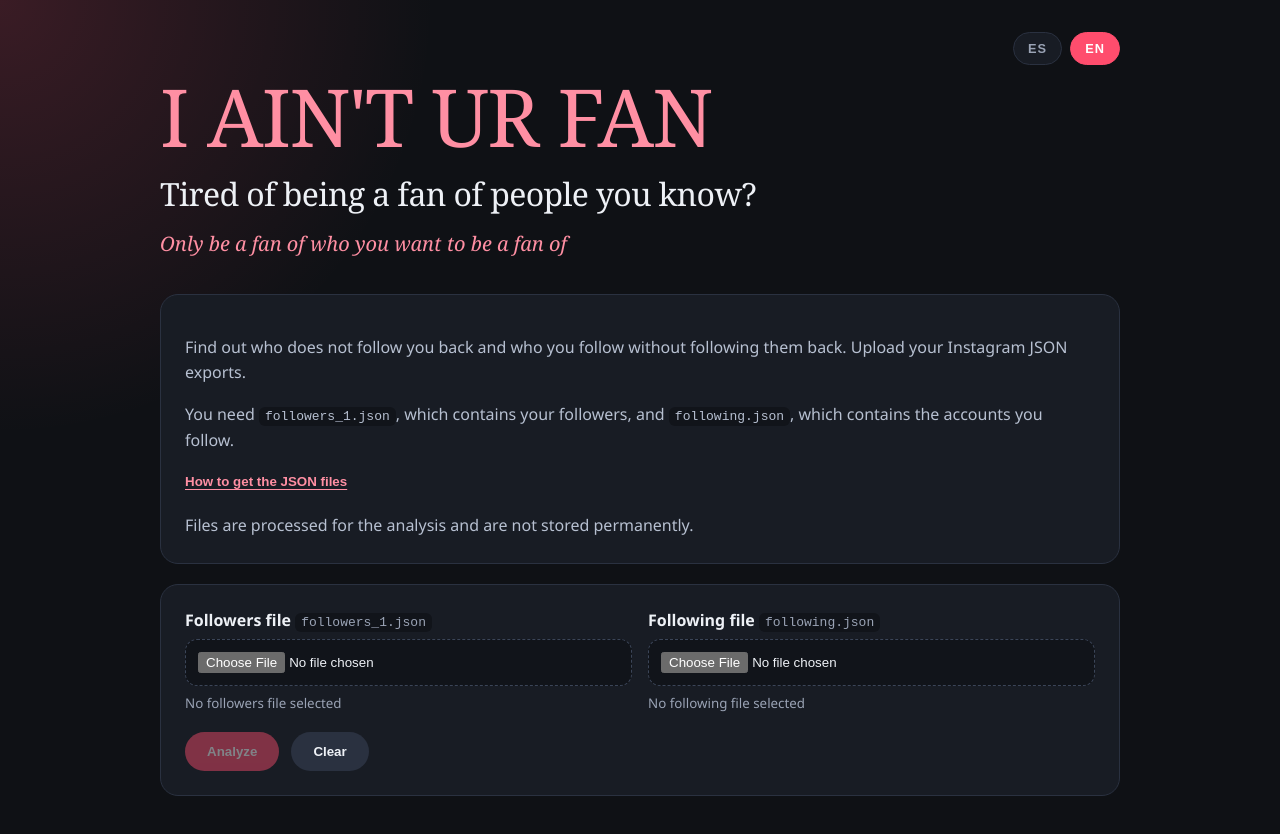
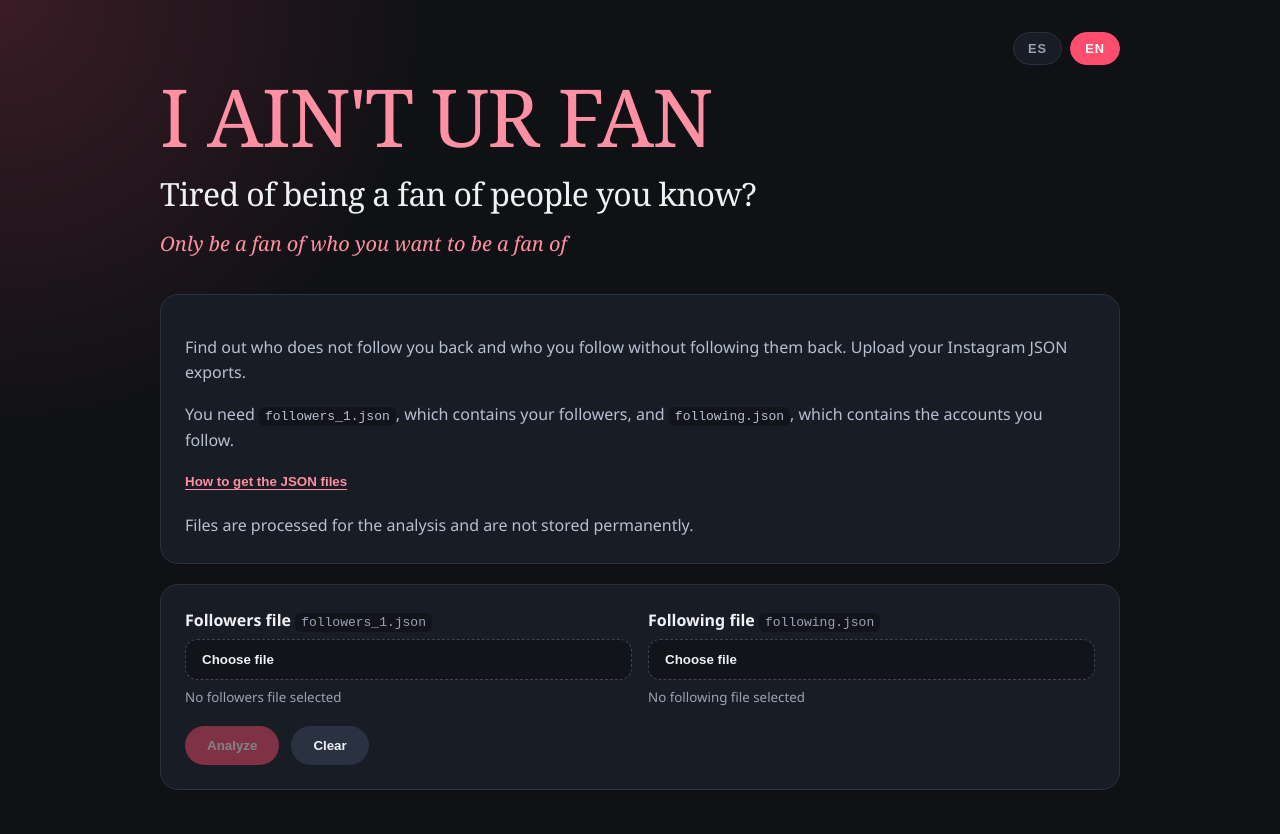
Before and after one commit to marioo27/I-aint-ur-fan, an Angular app in the folder frontend/: page / in a window 1280 px wide. Shown: the top 834 px of the page. Built offline with nearby package versions, Linux system fonts and the light colour scheme.

Commit message:
choose file button

```diff
--- a/frontend/src/app/app.component.css
+++ b/frontend/src/app/app.component.css
@@ -182,6 +182,7 @@ code {
   flex-direction: column;
   gap: 8px;
   font-weight: 600;
+  position: relative;
 }
 
 .file-field code {
@@ -189,13 +190,16 @@ code {
   font-weight: 500;
 }
 
-.file-field input {
-  width: 100%;
-  border: 1px dashed #3b4558;
-  background: #11141a;
-  color: #eef1f6;
-  border-radius: 12px;
-  padding: 12px;
+.file-input-hidden {
+  position: absolute;
+  width: 1px;
+  height: 1px;
+  padding: 0;
+  margin: -1px;
+  overflow: hidden;
+  clip: rect(0, 0, 0, 0);
+  white-space: nowrap;
+  border: 0;
 }
 
 .file-field small {
@@ -242,6 +246,22 @@ button.lang-button.active {
   background: #ff4d6d;
   border-color: #ff4d6d;
   color: #fff;
+}
+
+button.file-picker {
+  width: 100%;
+  border: 1px dashed #3b4558;
+  background: #11141a;
+  color: #eef1f6;
+  border-radius: 12px;
+  padding: 12px 16px;
+  text-align: left;
+  font-weight: 600;
+}
+
+button.file-picker:hover {
+  border-color: #ff8fa3;
+  color: #ff8fa3;
 }
 
 button.help-link {
--- a/frontend/src/app/app.component.html
+++ b/frontend/src/app/app.component.html
@@ -100,7 +100,7 @@
   <section class="card">
     <form class="upload-form" (submit)="$event.preventDefault(); analyze()">
       <div class="file-grid">
-        <label class="file-field">
+        <div class="file-field">
           <span>
             {{ t('followersFileLabel') }}
             <code>followers_1.json</code>
@@ -108,18 +108,27 @@
 
           <input
             #followersInput
+            class="file-input-hidden"
             type="file"
             accept=".json,application/json"
             [attr.aria-label]="t('selectFollowers')"
             (change)="onFollowersSelected($event)"
           />
 
+          <button
+            type="button"
+            class="file-picker"
+            (click)="followersInput.click()"
+          >
+            {{ t('chooseFile') }}
+          </button>
+
           <small [class.invalid]="isFileInvalid(followersFile)">
             {{ fileStatus(followersFile, 'followers') }}
           </small>
-        </label>
+        </div>
 
-        <label class="file-field">
+        <div class="file-field">
           <span>
             {{ t('followingFileLabel') }}
             <code>following.json</code>
@@ -127,16 +136,25 @@
 
           <input
             #followingInput
+            class="file-input-hidden"
             type="file"
             accept=".json,application/json"
             [attr.aria-label]="t('selectFollowing')"
             (change)="onFollowingSelected($event)"
           />
 
+          <button
+            type="button"
+            class="file-picker"
+            (click)="followingInput.click()"
+          >
+            {{ t('chooseFile') }}
+          </button>
+
           <small [class.invalid]="isFileInvalid(followingFile)">
             {{ fileStatus(followingFile, 'following') }}
           </small>
-        </label>
+        </div>
       </div>
 
       <div class="actions">
--- a/frontend/src/app/translations.ts
+++ b/frontend/src/app/translations.ts
@@ -36,6 +36,7 @@ export const translations = {
     followingFileLabel: 'Archivo de cuentas que sigues',
     selectFollowers: 'Seleccionar archivo de seguidores',
     selectFollowing: 'Seleccionar archivo de cuentas que sigues',
+    chooseFile: 'Elegir archivo',
     noFollowersFile: 'Ningún archivo de seguidores seleccionado',
     noFollowingFile: 'Ningún archivo de seguidos seleccionado',
     notJson: 'no es un archivo JSON',
@@ -118,6 +119,7 @@ export const translations = {
     followingFileLabel: 'Following file',
     selectFollowers: 'Select followers file',
     selectFollowing: 'Select following file',
+    chooseFile: 'Choose file',
     noFollowersFile: 'No followers file selected',
     noFollowingFile: 'No following file selected',
     notJson: 'is not a JSON file',
```
